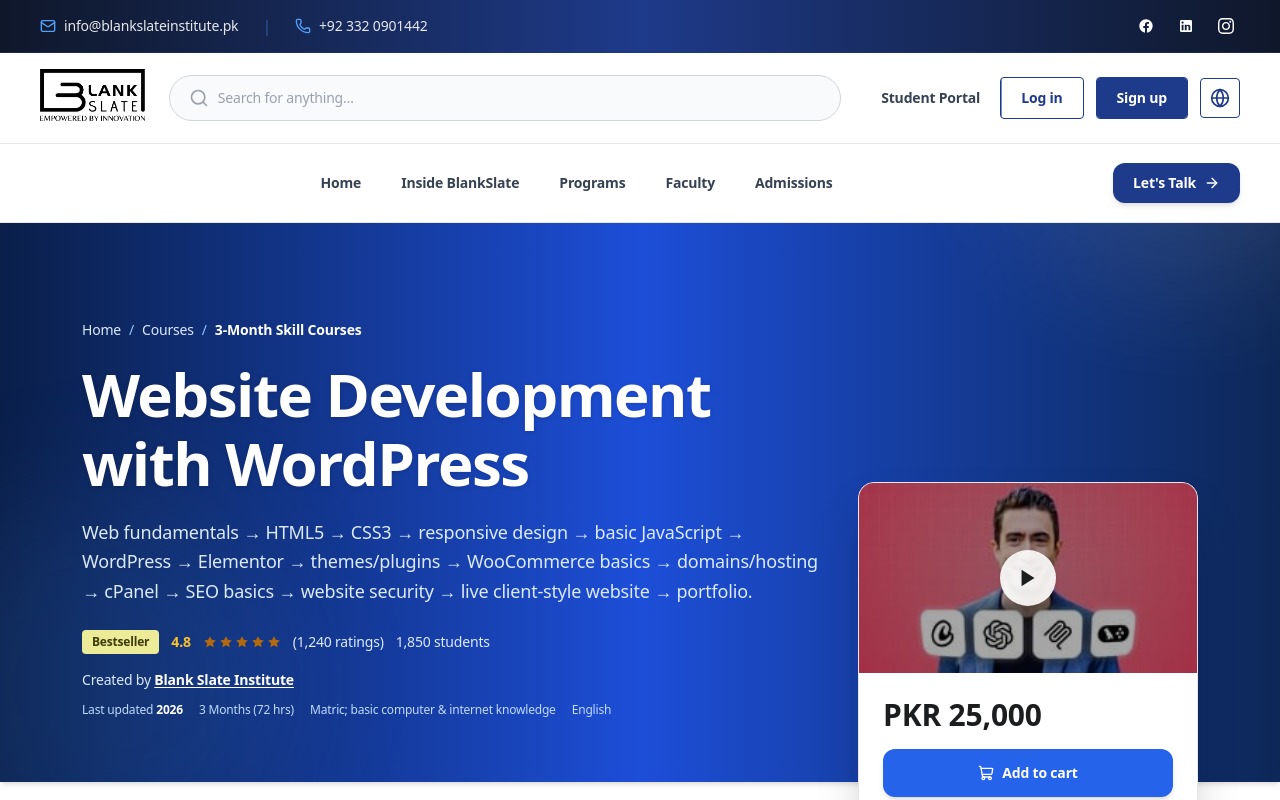
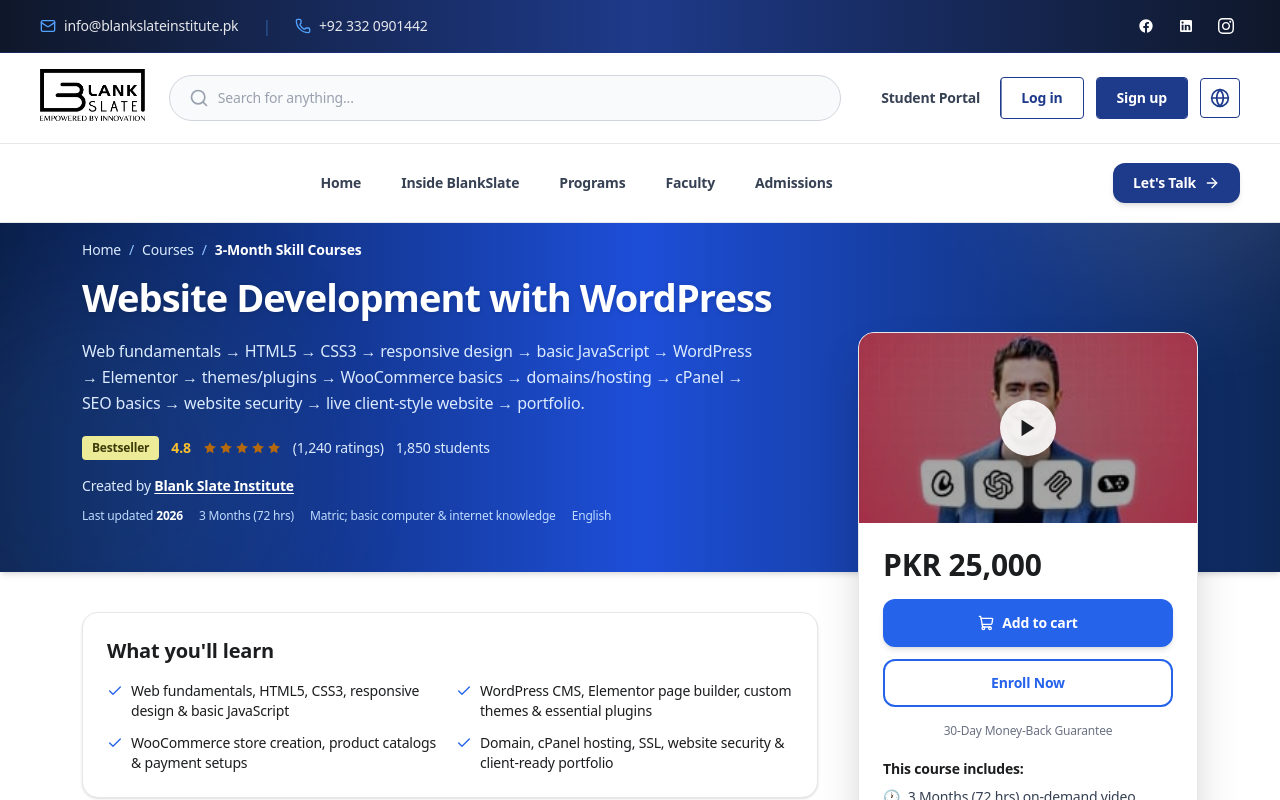
Before and after one commit to techbyrayyan/blank-slate-ins, a Next.js app: page /courses/1 in a window 1280 px wide. Shown: the top 800 px of the page. Built offline with nearby package versions, Linux system fonts and the light colour scheme.

Commit message:
fix: fine-tune course hero padding to 235px and balance title font size

```diff
--- a/src/app/courses/[id]/page.js
+++ b/src/app/courses/[id]/page.js
@@ -59,7 +59,7 @@
       <main className="min-h-screen bg-white">
 
         {/* ── Royal Blue Hero Banner ── */}
-        <div className="bg-gradient-to-r from-[#0a1f4a] via-[#1D4ED8] to-[#0d2757] text-white pt-[260px] sm:pt-[280px] md:pt-[300px] lg:pt-[320px] pb-16 relative overflow-hidden shadow-md">
+        <div className="bg-gradient-to-r from-[#0a1f4a] via-[#1D4ED8] to-[#0d2757] text-white pt-[235px] sm:pt-[240px] pb-12 relative overflow-hidden shadow-md">
 
           {/* Ambient Blue Background Glow */}
           <div className="absolute -top-24 -right-24 w-96 h-96 bg-white/10 rounded-full blur-3xl pointer-events-none" />
@@ -68,7 +68,7 @@
           <div className="max-w-[1180px] mx-auto px-4 sm:px-6 lg:px-8 relative z-10">
             <div className="lg:max-w-[calc(100%-380px)]">
               {/* Breadcrumb */}
-              <div className="flex items-center gap-2 text-xs sm:text-sm text-blue-100 mb-5 font-medium flex-wrap">
+              <div className="flex items-center gap-2 text-xs sm:text-sm text-blue-100 mb-3.5 font-medium flex-wrap">
                 <Link href="/" className="hover:text-white transition-colors">Home</Link>
                 <span className="text-blue-300">/</span>
                 <Link href="/courses" className="hover:text-white transition-colors">Courses</Link>
@@ -77,10 +77,10 @@
               </div>
 
               {/* Title */}
-              <h1 className="text-3xl sm:text-4xl md:text-5xl lg:text-5xl xl:text-6xl font-black text-white leading-[1.15] tracking-tight mb-5 drop-shadow-sm">
+              <h1 className="text-2xl sm:text-3xl md:text-4xl lg:text-[38px] font-black text-white leading-tight tracking-tight mb-4 drop-shadow-sm">
                 {course.title}
               </h1>
-              <p className="text-base sm:text-lg text-blue-100 mb-6 leading-relaxed max-w-3xl">
+              <p className="text-sm sm:text-base text-blue-100 mb-5 leading-relaxed max-w-2xl">
                 {course.description}
               </p>
 
@@ -238,7 +238,7 @@
             </div>
 
             {/* Right Column: Floating Sticky Purchase Card (Follows scroll down the page) */}
-            <div className="hidden lg:block h-full relative -mt-[340px] z-30">
+            <div className="hidden lg:block h-full relative -mt-[280px] z-30">
               <div className="sticky top-[180px] bg-white text-[#1c1d1f] rounded-2xl shadow-2xl border border-gray-200 overflow-hidden">
                 {/* Course Image with Play Button */}
                 <div className="relative aspect-[16/9] overflow-hidden bg-gray-100">
--- a/src/app/courses/page.js
+++ b/src/app/courses/page.js
@@ -39,15 +39,15 @@
       <main className="min-h-screen bg-white">
 
         {/* ── Royal Blue Hero Banner ── */}
-        <div className="bg-gradient-to-r from-[#0a1f4a] via-[#1D4ED8] to-[#0d2757] text-white pt-[250px] sm:pt-[270px] md:pt-[290px] lg:pt-[310px] pb-16 shadow-md relative overflow-hidden">
+        <div className="bg-gradient-to-r from-[#0a1f4a] via-[#1D4ED8] to-[#0d2757] text-white pt-[235px] sm:pt-[240px] pb-12 shadow-md relative overflow-hidden">
           <div className="absolute -top-24 -right-24 w-96 h-96 bg-white/10 rounded-full blur-3xl pointer-events-none" />
           <div className="max-w-[1440px] mx-auto px-4 sm:px-6 relative z-10">
-            <div className="flex items-center gap-2 mb-4 font-medium">
+            <div className="flex items-center gap-2 mb-3.5 font-medium">
               <Link href="/" className="text-blue-100 hover:text-white text-sm transition-colors">Home</Link>
               <span className="text-blue-300 text-sm">/</span>
               <span className="text-white text-sm font-semibold">All Courses</span>
             </div>
-            <h1 className="text-3xl sm:text-4xl md:text-5xl lg:text-6xl font-black text-white tracking-tight mb-3">Explore All Courses</h1>
+            <h1 className="text-3xl sm:text-4xl lg:text-[40px] font-black text-white tracking-tight mb-2">Explore All Courses</h1>
             <p className="text-blue-100 text-base">{allCourses.length} in-demand technology and professional courses</p>
           </div>
         </div>
--- a/src/app/topic/[slug]/page.js
+++ b/src/app/topic/[slug]/page.js
@@ -35,11 +35,11 @@
       <main className="min-h-screen bg-white">
 
         {/* ── Royal Blue Hero Banner ── */}
-        <div className="bg-gradient-to-r from-[#0a1f4a] via-[#1D4ED8] to-[#0d2757] text-white pt-[250px] sm:pt-[270px] md:pt-[290px] lg:pt-[310px] pb-16 shadow-md relative overflow-hidden">
+        <div className="bg-gradient-to-r from-[#0a1f4a] via-[#1D4ED8] to-[#0d2757] text-white pt-[235px] sm:pt-[240px] pb-12 shadow-md relative overflow-hidden">
           <div className="absolute -top-24 -right-24 w-96 h-96 bg-white/10 rounded-full blur-3xl pointer-events-none" />
           <div className="max-w-[1440px] mx-auto px-4 sm:px-6 relative z-10">
             {/* Breadcrumbs */}
-            <div className="flex items-center gap-2 mb-4 font-medium">
+            <div className="flex items-center gap-2 mb-3.5 font-medium">
               <Link href="/" className="text-blue-100 hover:text-white text-sm transition-colors">Home</Link>
               <span className="text-blue-300 text-sm">/</span>
               <Link href="/courses" className="text-blue-100 hover:text-white text-sm transition-colors">Courses</Link>
@@ -47,7 +47,7 @@
               <span className="text-white text-sm font-semibold">{currentTopic.title}</span>
             </div>
 
-            <h1 className="text-3xl sm:text-4xl md:text-5xl lg:text-6xl font-black text-white tracking-tight mb-3">
+            <h1 className="text-3xl sm:text-4xl lg:text-[40px] font-black text-white tracking-tight mb-2">
               {currentTopic.title} Courses
             </h1>
             <p className="text-blue-100 text-base max-w-2xl">
```
